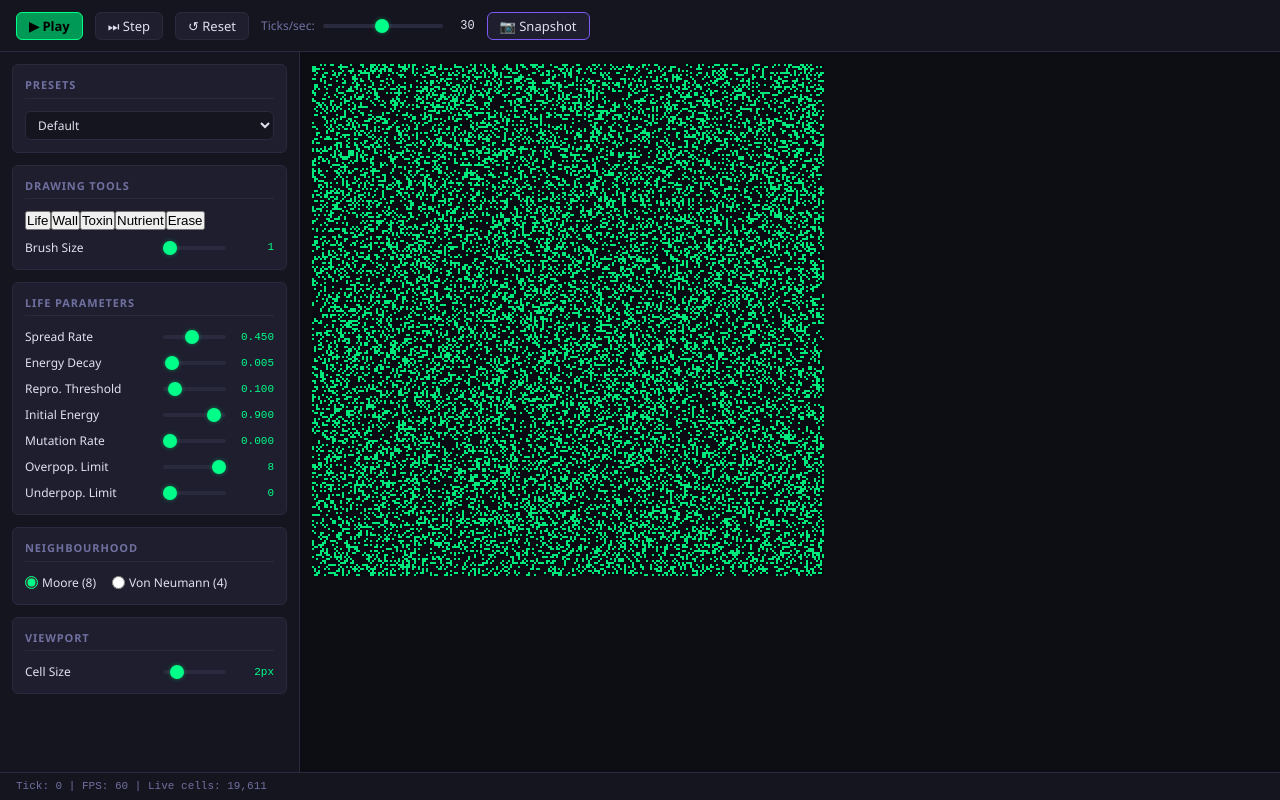
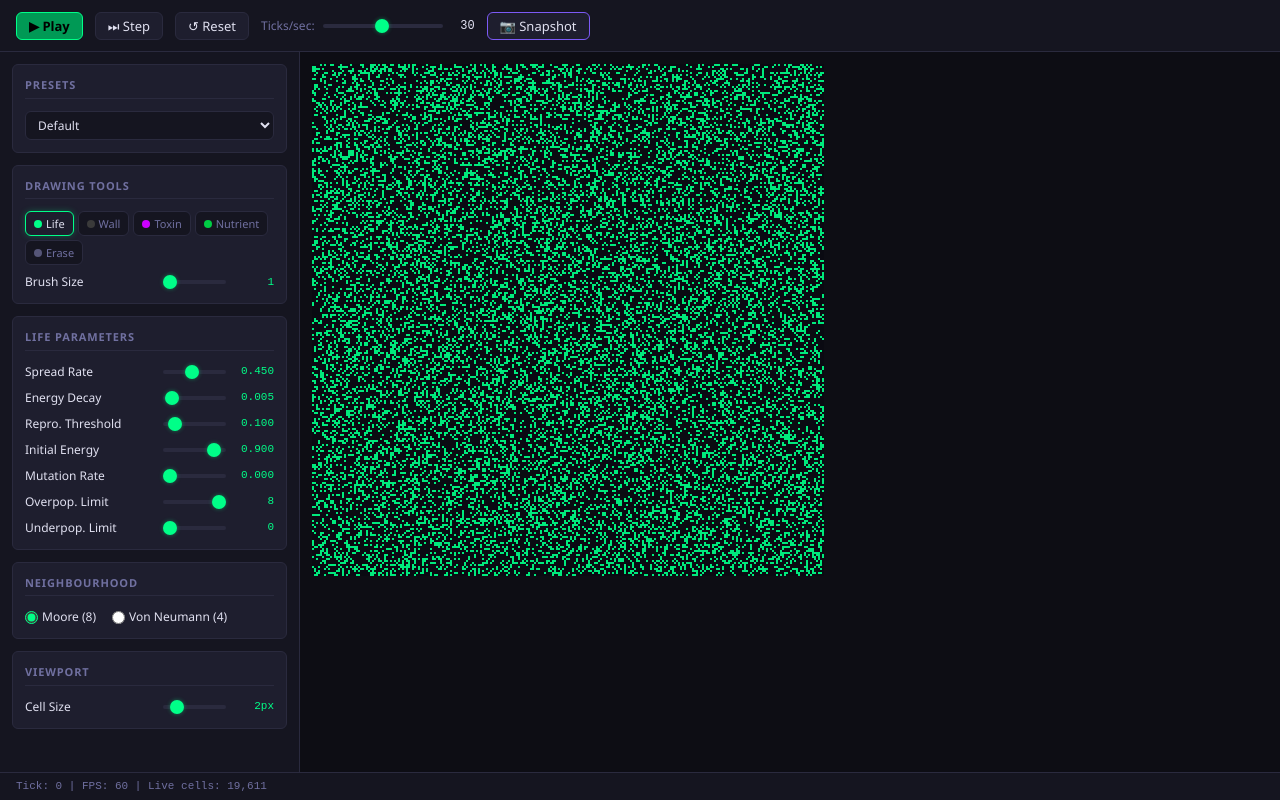
Before and after one commit to robermar23/what-simulator, a website built with Vite: page index.html in a window 1280 px wide. Built offline with nearby package versions, Linux system fonts and the light colour scheme.

Commit message:
feat: add styling for drawing tool button group and individual tool buttons

```diff
--- a/src/styles.css
+++ b/src/styles.css
@@ -355,6 +355,67 @@ body {
 }
 
 /* --------------------------------------------------------------------------
+   Drawing tool button group (Phase 2)
+   -------------------------------------------------------------------------- */
+
+/**
+ * Wraps the row of brush-type tool buttons.
+ * Uses a wrapping flex layout so buttons reflow on narrow panels.
+ */
+.tool-btn-group {
+  display: flex;
+  flex-wrap: wrap;
+  gap: var(--space-xs);
+}
+
+/**
+ * Individual tool selector button.
+ * Smaller and more compact than the toolbar buttons.
+ */
+.tool-btn {
+  display: inline-flex;
+  align-items: center;
+  gap: var(--space-xs);
+  padding: var(--space-xs) var(--space-sm);
+  border: 1px solid var(--color-border);
+  border-radius: var(--border-radius);
+  background-color: var(--color-surface);
+  color: var(--color-text-muted);
+  font-family: var(--font-sans);
+  font-size: 11px;
+  cursor: pointer;
+  transition: background-color 0.1s, border-color 0.1s, color 0.1s;
+  white-space: nowrap;
+  user-select: none;
+}
+
+.tool-btn:hover {
+  background-color: var(--color-surface-2);
+  border-color: var(--color-accent);
+  color: var(--color-text);
+}
+
+/** Active (selected) state — highlighted with primary colour border. */
+.tool-btn.active {
+  background-color: var(--color-surface-2);
+  border-color: var(--color-primary);
+  color: var(--color-text);
+  box-shadow: 0 0 6px rgba(0, 255, 136, 0.25);
+}
+
+/**
+ * Small colour swatch circle shown to the left of the button label.
+ * The background-color is set inline per-tool to match the cell colour.
+ */
+.tool-btn-swatch {
+  display: inline-block;
+  width: 8px;
+  height: 8px;
+  border-radius: 50%;
+  flex-shrink: 0;
+}
+
+/* --------------------------------------------------------------------------
    Scrollbar styling (Chromium/Firefox)
    -------------------------------------------------------------------------- */
 
```
